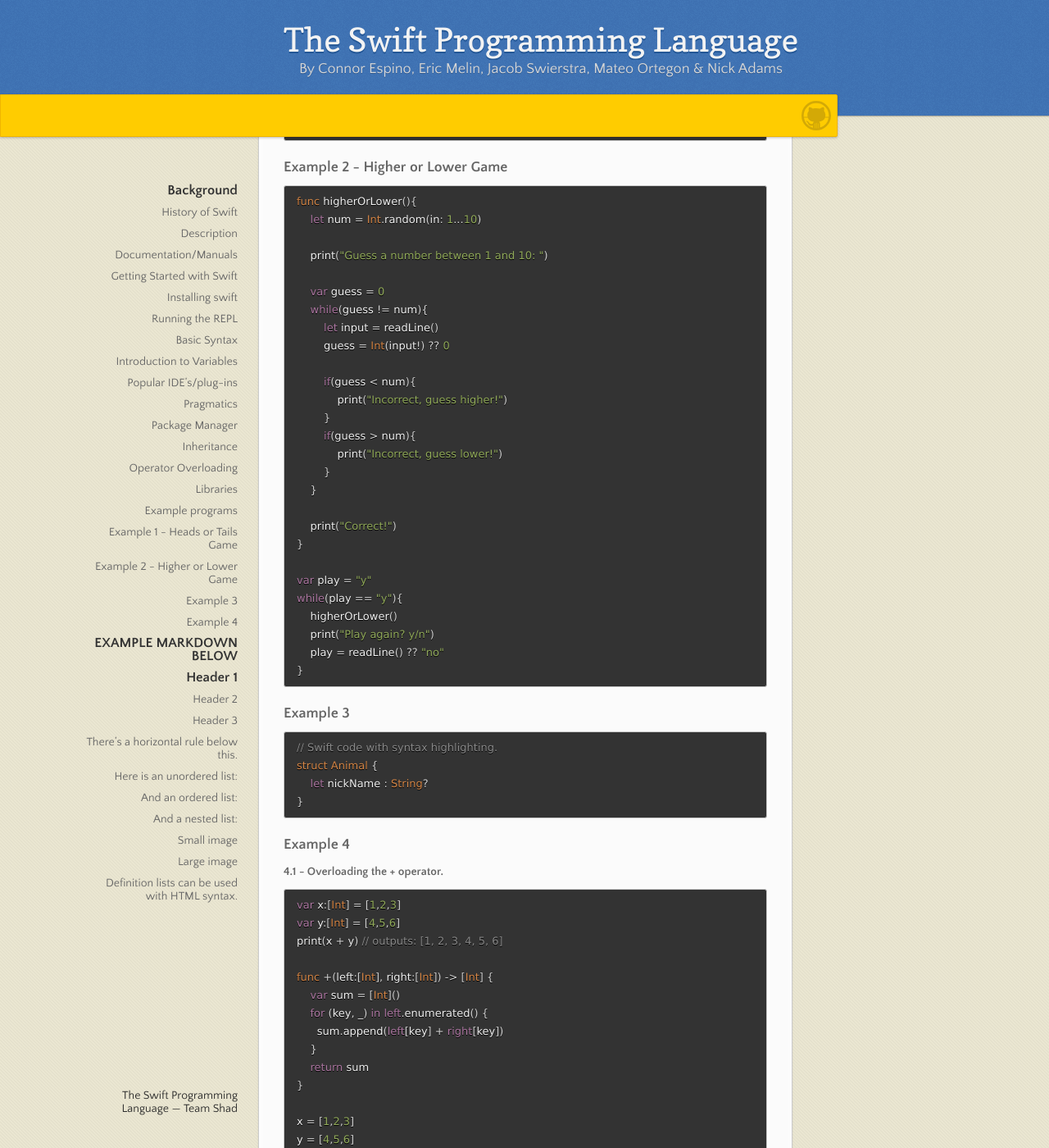
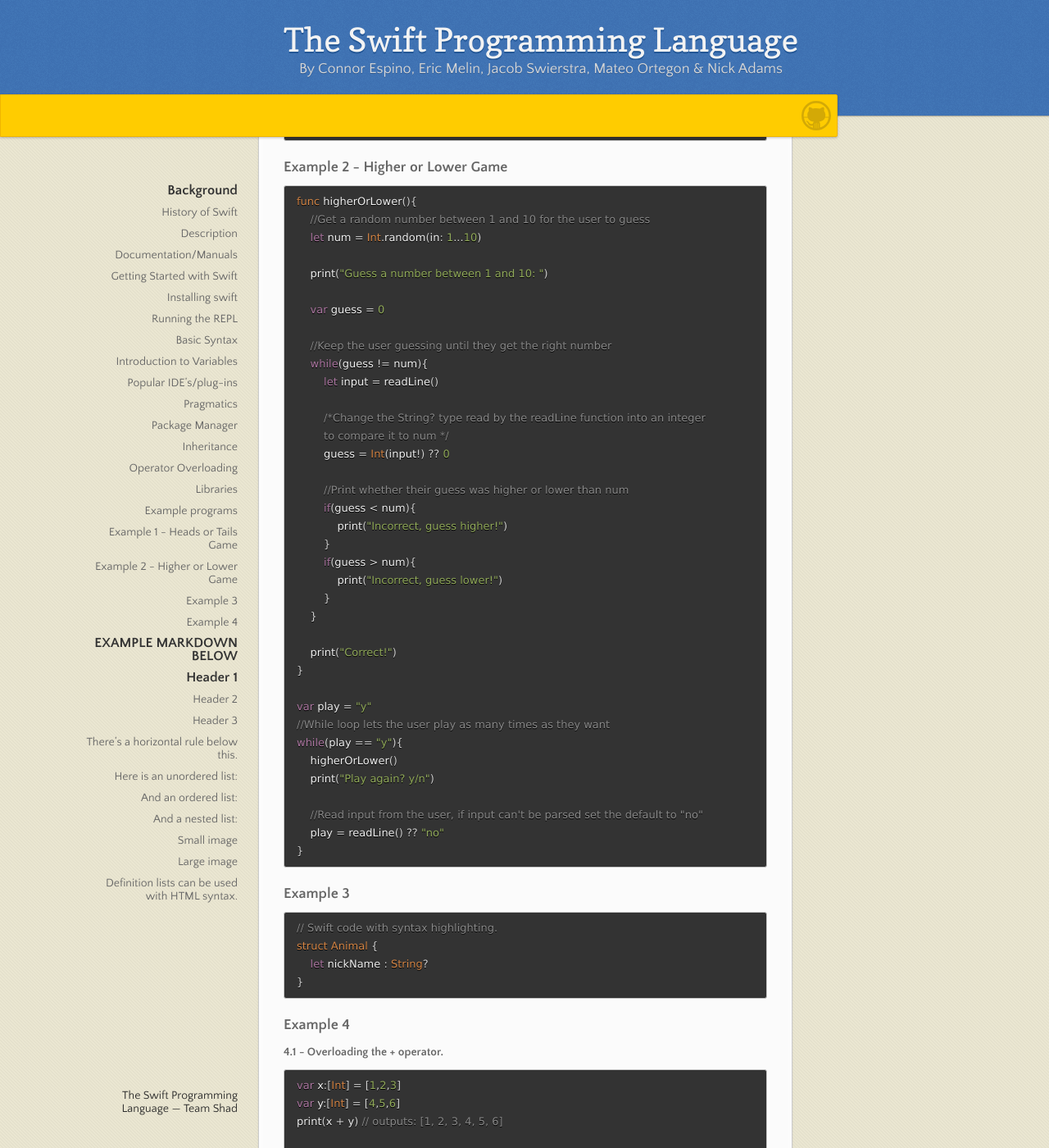
Before and after one commit to MelinHead225/cs354-lw1, a Jekyll site: the page built from index.md, in a window 1280 px wide and 1400 px high, scrolled down 7270 px. Shown: the whole window at 82% size. Built offline with Jekyll 4.4.1, drawn with Linux system fonts in a browser that asks for light colours.

Commit message:
Added comments to Higher Or Lower example program

````diff
--- a/index.md
+++ b/index.md
@@ -191,15 +191,22 @@ print(headOrTail())
 ### Example 2 - Higher or Lower Game
 ```swift
 func higherOrLower(){
+    //Get a random number between 1 and 10 for the user to guess
     let num = Int.random(in: 1...10)
 
     print("Guess a number between 1 and 10: ")
 
     var guess = 0
+
+    //Keep the user guessing until they get the right number
     while(guess != num){
         let input = readLine()
+
+	/*Change the String? type read by the readLine function into an integer
+	to compare it to num */
         guess = Int(input!) ?? 0
 
+	//Print whether their guess was higher or lower than num
         if(guess < num){
             print("Incorrect, guess higher!")
         }
@@ -212,9 +219,12 @@ func higherOrLower(){
 }
 
 var play = "y"
+//While loop lets the user play as many times as they want
 while(play == "y"){
     higherOrLower()
     print("Play again? y/n")
+
+    //Read input from the user, if input can't be parsed set the default to "no"
     play = readLine() ?? "no"
 }
 ```
````
